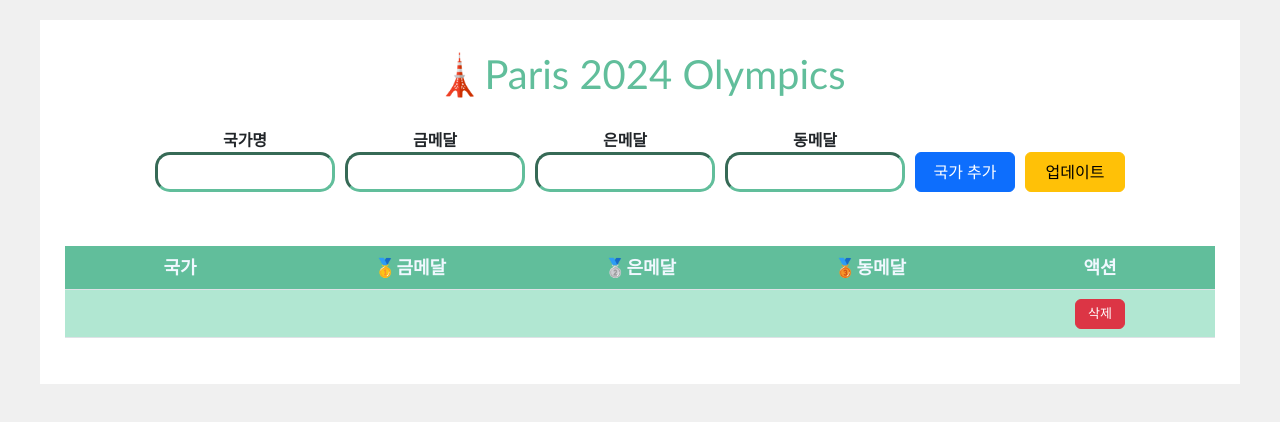
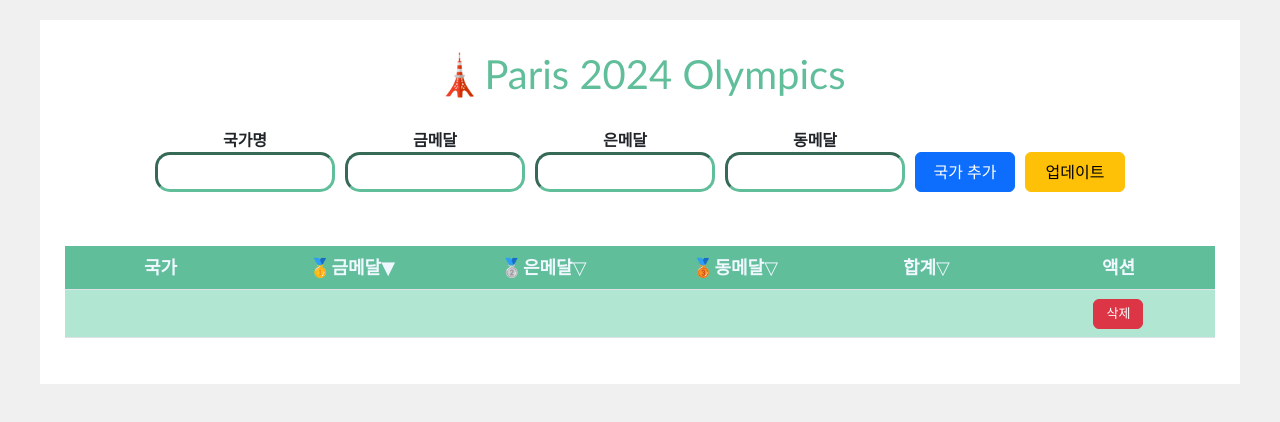
Before and after one commit to arendt9797/olympics-medal-ranking, a React (Vite) app: page / in a window 1280 px wide. Both pictures are taken after a click on the button "국가 추가". Shown: the top 422 px of the page. Built offline with nearby package versions, Linux system fonts and the light colour scheme.

Commit message:
feature: 메달별 정렬 기능

```diff
--- a/src/components/InputBar.jsx
+++ b/src/components/InputBar.jsx
@@ -40,6 +40,7 @@
     }
 
     // 국가 추가 버튼 클릭 시 테이블 데이터 추가
+    // 이미 해당 국가가 있을 경우 모달 열기
     const addRowHandler = () => {
         if (rows.find((row) => country === row.country)) {
             modalContentHandler('이미 해당 국가가 있습니다!')
@@ -52,6 +53,7 @@
     }
 
     // 업데이트 버튼 클릭 시 테이블 업데이트
+    // 해당 국가가 없을 경우 모달 열기
     const updateRowHandler = () => {
         if (!(rows.find((row) => country === row.country))) {
             modalContentHandler('업데이트할 국가가 없습니다!')
--- a/src/components/RankingTable.jsx
+++ b/src/components/RankingTable.jsx
@@ -1,25 +1,34 @@
 import React, { useState } from 'react'
 import RankingTableRow from './RankingTableRow';
+import * as compare from '../util/SortByMedal';
 import { Table } from 'react-bootstrap';
 import '../styles/RankingTable.css'
 
 // 테이블 컴포넌트
 function RankingTable({ rows, setRows }) {
+    // 정렬 기준에 필요한 상태
+    const [sortConfig, setSortConfig] = useState({
+        key: 'gold',
+        compareFunction: compare.sortByGold,
+    })
+
     // 추가된 국가가 없으면 비어있음 표시
     if (rows.length < 1) {
         return <div>아직 데이터가 없습니다. 국가와 메달을 추가해 보세요!</div>
     }
 
-    // 데이터 정렬
-    const sortedRows = structuredClone(rows).sort((a, b) => {
-        if (a.medals.gold !== b.medals.gold) {
-            return b.medals.gold - a.medals.gold
-        }
-        if (a.medals.silver !== b.medals.silver) {
-            return b.medals.silver - a.medals.silver
-        }
-        return b.medals.bronze - a.medals.bronze
-    })
+    // 기준에 따라 데이터 정렬
+    const sortingHandler = (key, compareFunction) => {
+        setSortConfig({ key, compareFunction })
+    }
+
+    // 정렬된 배열 생성
+    const sortedRows = structuredClone(rows).sort(sortConfig.compareFunction)
+
+    // 클릭된 상태인지 확인
+    const currentSort = (key) => {
+        return sortConfig.key === key ? '▼' : '▽'
+    }
 
     return (
         <div className='ranking-table'>
@@ -27,9 +36,34 @@
                 <thead>
                     <tr>
                         <th>국가</th>
-                        <th>🥇금메달</th>
-                        <th>🥈은메달</th>
-                        <th>🥉동메달</th>
+                        <th>🥇금메달
+                            <span
+                                onClick={ () => sortingHandler('gold', compare.sortByGold) }
+                                className='sort-by-medal'>
+                                {currentSort('gold')}
+                            </span>
+                        </th>
+                        <th>🥈은메달
+                            <span
+                                onClick={ () => sortingHandler('silver', compare.sortBySilver) }
+                                className='sort-by-medal'>
+                                {currentSort('silver')}
+                            </span>
+                        </th>
+                        <th>🥉동메달
+                            <span
+                                onClick={ () => sortingHandler('bronze', compare.sortByBronze) }
+                                className='sort-by-medal'>
+                                {currentSort('bronze')}
+                            </span>
+                        </th>
+                        <th>합계
+                            <span
+                                onClick={ () => sortingHandler('total', compare.sortByTotal) }
+                                className='sort-by-medal'>
+                                {currentSort('total')}
+                            </span>
+                        </th>
                         <th>액션</th>
                     </tr>
                 </thead>
--- a/src/components/RankingTableRow.jsx
+++ b/src/components/RankingTableRow.jsx
@@ -22,11 +22,13 @@
         <tbody>
             {sortedRows.map((row) => {
                 const { id, country, medals } = row
+                const totalMedals = medals.gold + medals.silver + medals.bronze
                 return <tr key={id}>
                     <td>{country}</td>
                     <td>{medals.gold}</td>
                     <td>{medals.silver}</td>
                     <td>{medals.bronze}</td>
+                    <td>{totalMedals}</td>
                     <td><CRUDButton style={buttonStyle} buttonVariant='danger' rowId={row.id} handler={deleteRowHandler}>삭제</CRUDButton></td>
                 </tr>
             })}
--- a/src/styles/rankingTable.css
+++ b/src/styles/rankingTable.css
@@ -22,3 +22,7 @@
 .table td {
     background-color: rgb(186, 243, 221);
 }
+
+.sort-by-medal {
+    cursor: pointer;
+}
--- /dev/null
+++ b/src/util/SortByMedal.js
@@ -0,0 +1,38 @@
+// 기준별 비교 함수
+const sortByGold = (a, b) => {
+    if (a.medals.gold !== b.medals.gold) {
+        return b.medals.gold - a.medals.gold
+    }
+    if (a.medals.silver !== b.medals.silver) {
+        return b.medals.silver - a.medals.silver
+    }
+    return b.medals.bronze - a.medals.bronze
+}
+
+const sortBySilver = (a, b) => {
+    if (a.medals.silver !== b.medals.silver) {
+        return b.medals.silver - a.medals.silver
+    }
+    if (a.medals.gold !== b.medals.gold) {
+        return b.medals.gold - a.medals.gold
+    }
+    return b.medals.bronze - a.medals.bronze
+}
+
+const sortByBronze = (a, b) => {
+    if (a.medals.bronze !== b.medals.bronze) {
+        return b.medals.bronze - a.medals.bronze
+    }
+    if (a.medals.gold !== b.medals.gold) {
+        return b.medals.gold - a.medals.gold
+    }
+    return b.medals.silver - a.medals.silver
+}
+
+const sortByTotal = (a, b) => {
+    const aTotal = a.medals.gold + a.medals.silver + a.medals.bronze
+    const bTotal = b.medals.gold + b.medals.silver + b.medals.bronze
+    return bTotal - aTotal
+}
+
+export { sortByGold, sortBySilver, sortByBronze, sortByTotal }
```
